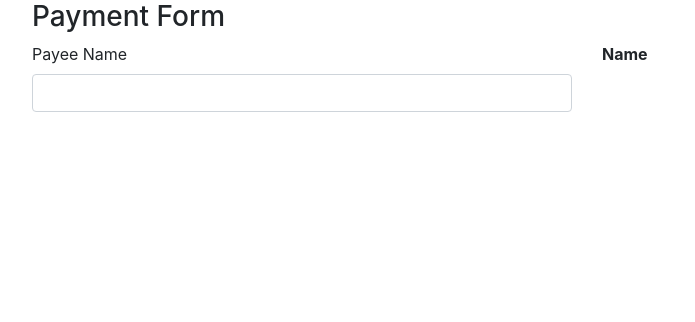
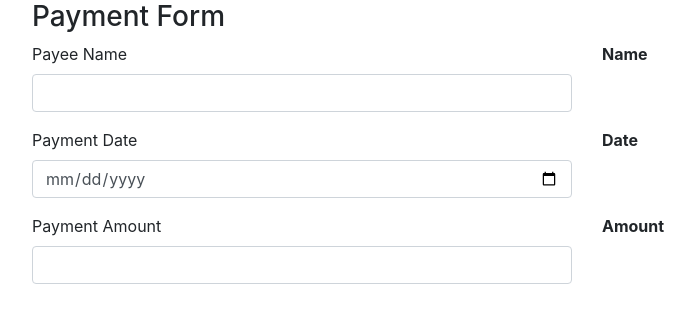
Before and after one commit to aliChavoshi/pipes, an Angular app: page / in a window 1280 px wide. Shown: the top 322 px of the page, without its empty margins (53-748 px from the left). Built offline with nearby package versions, Linux system fonts and the light colour scheme.

Commit message:
Displaying Currency

```diff
--- a/src/app/app.component.html
+++ b/src/app/app.component.html
@@ -1,6 +1,5 @@
 <div class="container">
     <h3>Payment Form</h3>
-
     <div class="row">
         <div class="form-group col">
             <label>Payee Name</label>
@@ -14,4 +13,30 @@
             </div>
         </div>
     </div>
+    <div class="row">
+        <div class="form-group col">
+            <label>Payment Date</label>
+            <input type="date" class="form-control" (input)="onDateChange($event.target.value)" />
+        </div>
+
+        <div class="col">
+            <label><b>Date</b></label>
+            <div>
+                {{ date | date : "MMMM d, y" }}
+            </div>
+        </div>
+    </div>
+    <div class="row">
+        <div class="form-group col">
+            <label>Payment Amount</label>
+            <input type="number" class="form-control" (input)="onAmountChange($event.target.value)" />
+        </div>
+
+        <div class="col">
+            <label><b>Amount</b></label>
+            <div>
+                {{ amount | currency }}
+            </div>
+        </div>
+    </div>
 </div>
--- a/src/app/app.component.ts
+++ b/src/app/app.component.ts
@@ -7,7 +7,16 @@
 })
 export class AppComponent {
   name : string;
+  date:string;
+  amount : number;
+
   onNameChange(value : string){
     this.name=value;
   }
+  onDateChange(value:string){
+    this.date=value;
+  }
+  onAmountChange(value:string){
+    this.amount = parseFloat(value);
+  }
 }
```
